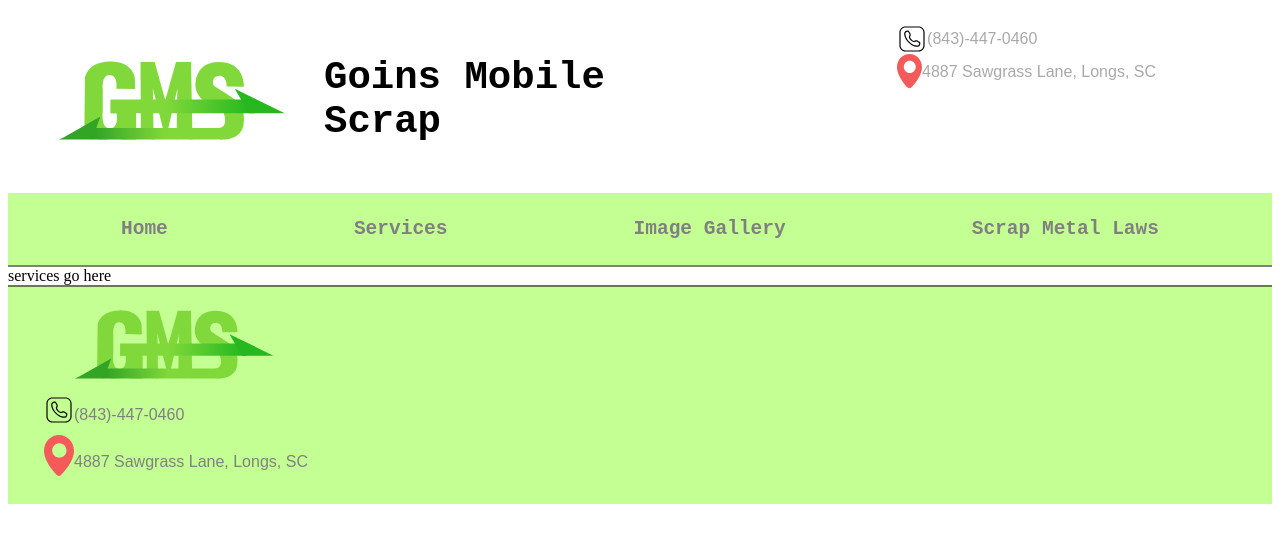
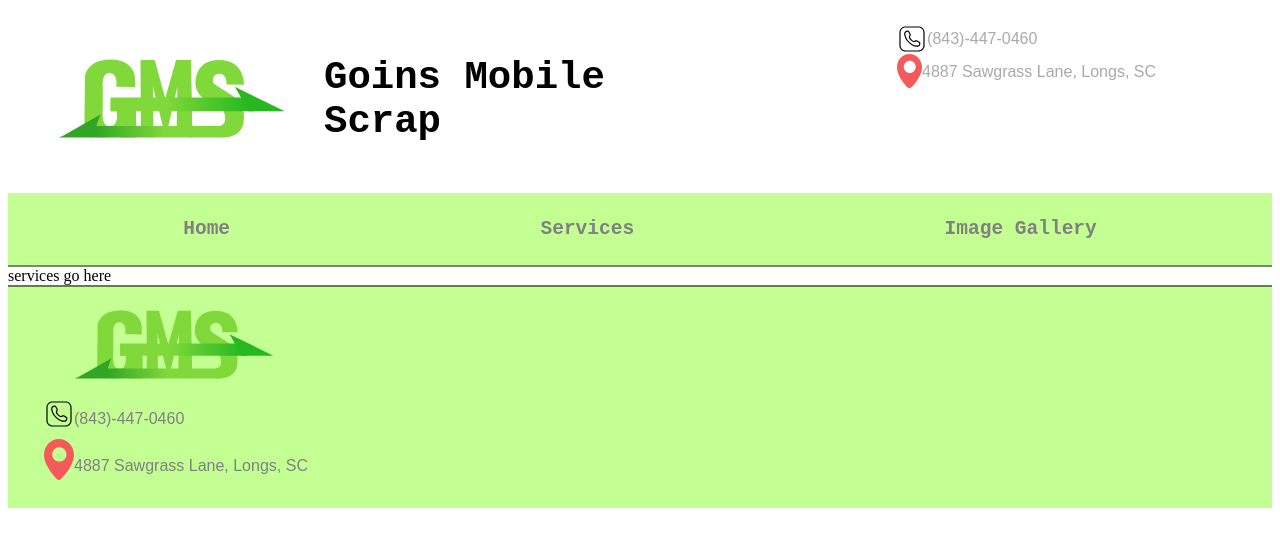
Before and after one commit to kalebmhayes/goins-mobile-scrap, a React (Create React App) app: page /services in a window 1280 px wide. Shown: the top 546 px of the page. Built offline with nearby package versions, Linux system fonts and the light colour scheme.

Commit message:
initial commit

```diff
--- a/src/App.js
+++ b/src/App.js
@@ -1,7 +1,7 @@
 import Home from './Home.js'
 import Services from './Services.js'
 import ImageGallery from './ImageGallery.js'
-import ScrapMetalLaws from './ScrapMetalLaws.js'
+
 import {Route, Routes, Link} from 'react-router-dom'
 
 function App() {
@@ -11,7 +11,7 @@ function App() {
    <Route  path="/"element={<Home/>}/>
    <Route path='/services' element={<Services/>}/>
    <Route path='/ImageGallery' element={<ImageGallery/>}/>
-   <Route path='/ScrapMetalLaws' element={<ScrapMetalLaws/>}/>
+
    </Routes>
 
     </div>
--- a/src/Components/Footer.jsx
+++ b/src/Components/Footer.jsx
@@ -1,12 +1,13 @@
 import React from 'react'
 import Phone from '../Phone-icon.svg'
 import Pin from '../pin.svg'
+import {Link} from 'react-router-dom'
 
 function Footer(){
     return(
         <div className='footer'>
             <div className='footer-sidebar'>
-                <img src='images/GMS-Logo.svg'/>
+               <Link to='/'> <img src='images/GMS-Logo.svg'/></Link>
                     <span><img src={Phone} width='30px' /> <span>(843)-447-0460</span></span>
                    <span><img src={Pin} width='30px' /> <span>4887 Sawgrass Lane, Longs, SC</span> </span>
 
--- a/src/Components/Gallery.jsx
+++ b/src/Components/Gallery.jsx
@@ -50,7 +50,7 @@ export default function Gallery(){
            {pics}
            <div id='image-viewer'>
               <img id='big-image' src='#' width='90%'/>
-              <button className='close-btn' onClick={()=>{document.getElementById('image-viewer').style.display='none'}}>close</button>
+              <button className='close-btn' onClick={()=>{document.getElementById('image-viewer').style.display='none'}}>Close</button>
             </div>
        </div>
    )
--- a/src/Components/Header.jsx
+++ b/src/Components/Header.jsx
@@ -7,7 +7,7 @@ function Header(){
     return(
         <nav className='navbar'>
                 <div className='nav-title-box'>
-                <img className='nav-photo' src='images/GMS-Logo.svg' width='300px'></img>
+                <Link to='/'><img className='nav-photo' src='images/GMS-Logo.svg' width='300px'></img></Link>
                 <h1 className='title'>Goins Mobile Scrap</h1>
                 <div className='nav-contact'>
                     <span><img src={Phone} width='30px' /> <span>(843)-447-0460</span></span>
@@ -19,7 +19,7 @@ function Header(){
                <Link className='home nav-item' to='/' >Home</Link>
                 <Link className='services nav-item' to='/services'>Services</Link>
                 <Link className='image-gallery nav-item' to='/ImageGallery'>Image Gallery</Link>
-                <Link className='scrap-metal-laws nav-item' to='/ScrapMetalLaws'>Scrap Metal Laws</Link>
+
 
             </div>
         </nav>
--- a/src/ScrapMetalLaws.js
+++ /dev/null
@@ -1,13 +0,0 @@
-import React from "react";
-import Header from "./Components/Header";
-import Footer from "./Components/Footer";
-
-export default  function ScrapMetalLaws(){
-    return(
-        <div>
-        <Header/>
-        <div>scrap metal laws go here</div>
-        <Footer/>
-        </div>
-    )
-}
--- a/src/index.css
+++ b/src/index.css
@@ -70,8 +70,11 @@ body {
 }
 
 .navbar a:hover {
-  border-left: rgba(0, 0, 0, 50%) solid 2px;
-  border-right: rgba(0, 0, 0, 50%) solid 2px;
+  /* border-left: rgba(0, 0, 0, 50%) solid 2px;
+  border-right: rgba(0, 0, 0, 50%) solid 2px; */
+  /* animation-name: fade;
+  animation-duration: 2000ms; */
+  color: white;
 }
 
 .photo-reel-container {
@@ -134,7 +137,7 @@ body {
 
 .main-div img {
   border-radius: 10px;
-  box-shadow: rgba(0, 0, 0, 0.2) 10px;
+  box-shadow: rgba(0, 0, 0, 0.3) 10px;
 }
 .main-info {
   display: flex;
@@ -146,6 +149,7 @@ body {
 }
 .main-info p {
   text-align: justify;
+  line-height: 2em;
 }
 .bold {
   font-weight: bold;
```
